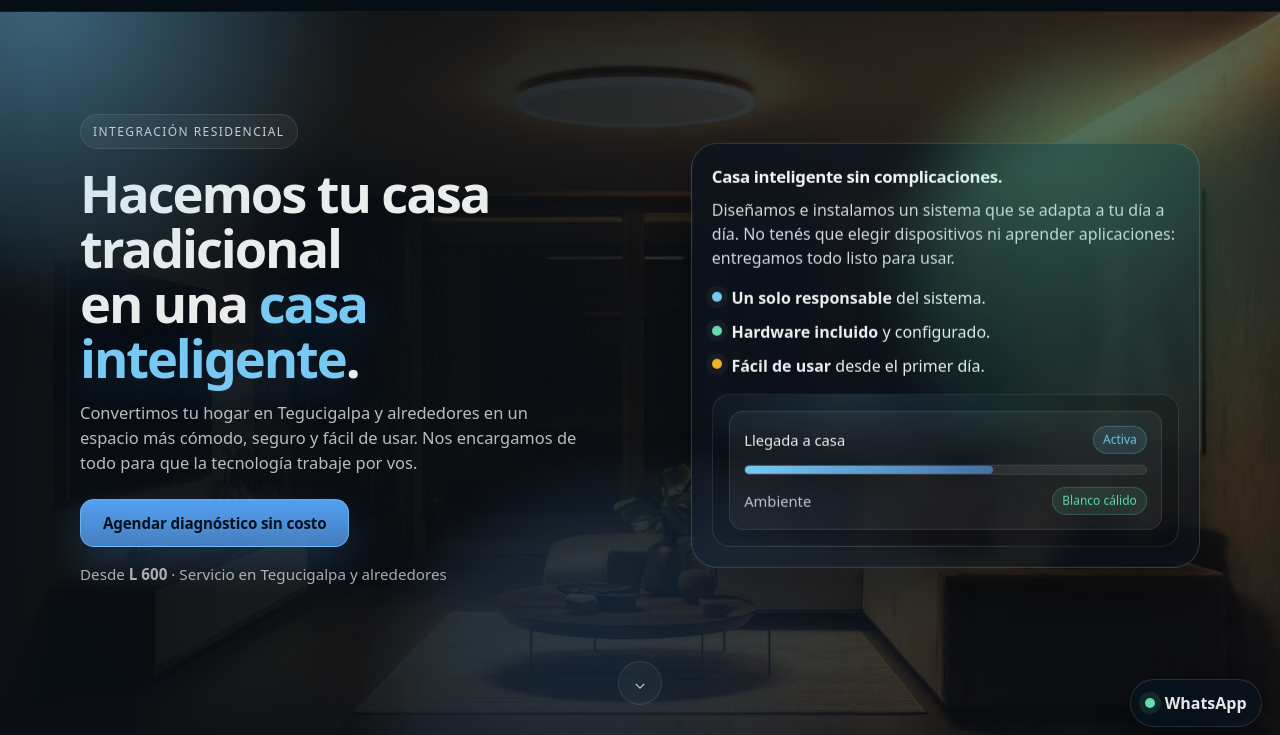
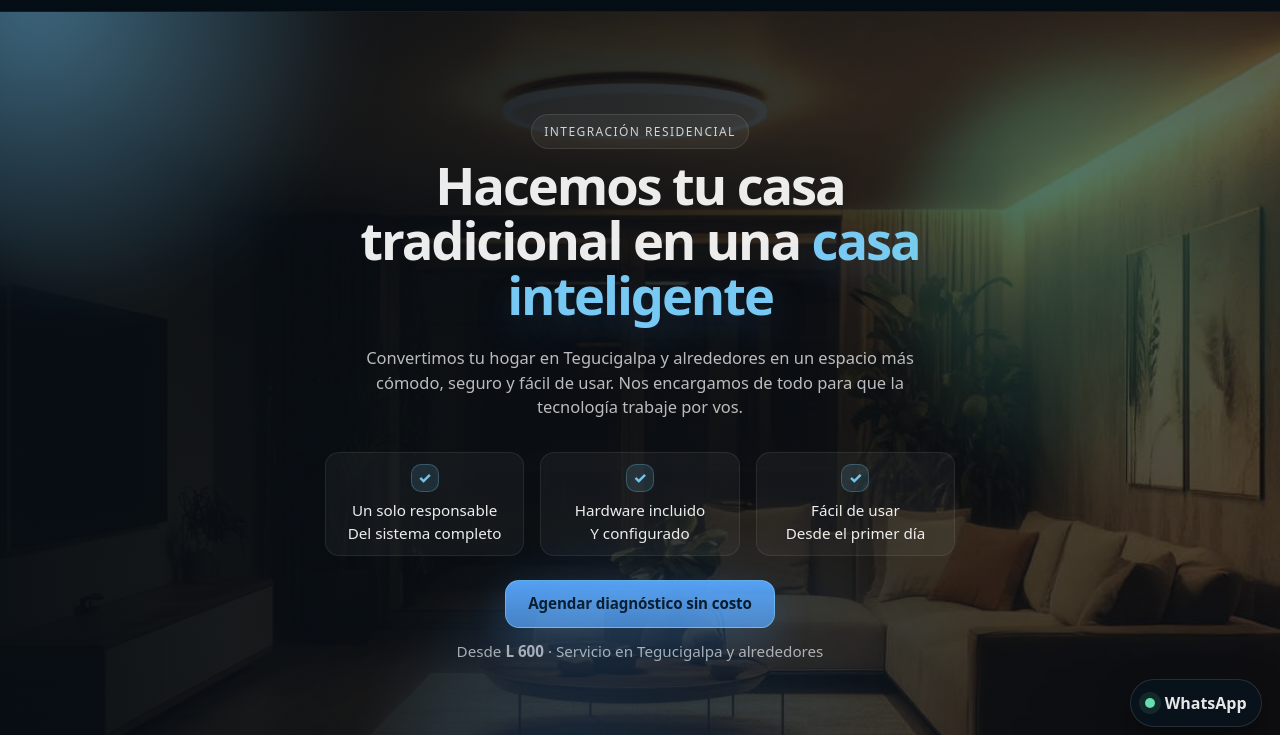
Before and after one commit to menciajoel/habitat-16, a plain HTML site: page index.html in a window 1280 px wide. Shown: the part 55-790 px from the top of the page. Drawn offline with Linux system fonts and the light colour scheme.

Commit message:
reestructuración de la carpeta raíz

```diff
--- a/styles.css
+++ b/assets/css/styles.css
@@ -371,7 +371,11 @@ textarea{ font: inherit; }
   gap: clamp(1.5rem, 4vw, 3rem);
   align-items: start;
 }
-.hero-copy{ max-width: 60ch; }
+.hero-copy{
+  max-width: 1040px;
+  margin-inline: auto;
+  text-align: center;
+}
 .badge{
   display:inline-flex;
   align-items:center;
@@ -385,10 +389,11 @@ textarea{ font: inherit; }
   border: 1px solid rgba(255,255,255,.10);
   color: rgba(255,255,255,.78);
   width: fit-content;
-  margin: 0 0 var(--space-3);
+  margin: 0 auto var(--space-1);
 }
 .hero-title{
-  margin: 0 0 var(--space-3);
+  margin: 0 auto var(--space-4);
+  max-width: 21ch;
   font-size: clamp(2.2rem, 4.1vw, 3.4rem);
   line-height: 1.05;
   letter-spacing: -0.04em;
@@ -398,20 +403,23 @@ textarea{ font: inherit; }
   text-shadow: 0 12px 40px rgba(89,168,255,.22);
 }
 .hero-lede{
-  margin: 0 0 var(--space-4);
+  margin: 0 auto var(--space-5);
   color: var(--muted);
   font-size: 1.03rem;
-  max-width: 54ch;
+  max-width: 62ch;
 }
 .hero-actions{
   display:flex;
   gap: .75rem;
   flex-wrap: wrap;
+  justify-content: center;
+  margin-top: var(--space-4);
 }
 .hero-meta{
-  margin-top: var(--space-3);
+  margin-top: var(--space-2);
   color: rgba(255,255,255,.65);
   font-size: .95rem;
+  text-align: center;
 }
 .hero-card{
   border-radius: var(--radius2);
@@ -524,6 +532,47 @@ textarea{ font: inherit; }
   transition: transform .15s ease;
 }
 .hero-down:hover{ transform: translateY(2px); }
+
+.hero-benefits{
+  display: grid;
+  grid-template-columns: 1fr;
+  gap: var(--space-3);
+  margin: 0 auto;
+  max-width: 980px;
+}
+.hero-benefit{
+  display: flex;
+  flex-direction: column;
+  align-items: center;
+  justify-content: center;
+  gap: .45rem;
+  padding: .65rem .9rem;
+  border-radius: 14px;
+  border: 1px solid rgba(255,255,255,.08);
+  background: rgba(255,255,255,.04);
+  color: rgba(255,255,255,.92);
+  text-align: center;
+  font-size: .95rem;
+}
+.hero-benefit-icon{
+  width: 28px;
+  height: 28px;
+  border-radius: 10px;
+  display: inline-grid;
+  place-items: center;
+  background: rgba(125,211,255,.12);
+  border: 1px solid rgba(125,211,255,.25);
+  color: rgba(125,211,255,.9);
+  font-weight: 800;
+  flex: 0 0 auto;
+}
+.hero-benefit-text{
+  display: block;
+}
+.hero-benefit-title,
+.hero-benefit-sub{
+  display: block;
+}
 
 /* ---------- Split section ---------- */
 .split{
@@ -953,8 +1002,8 @@ textarea.input{ resize: vertical; min-height: 110px; }
     width: auto;
     margin-top: 0;
   }
-  .hero-inner{ grid-template-columns: 1.05fr .95fr; }
-  .hero-card{ position: sticky; top: 4.8rem; transform: translateY(-3rem); }
+  .hero-inner{ grid-template-columns: 1fr; }
+  .hero-benefits{ grid-template-columns: repeat(3, minmax(0, 1fr)); }
   .split{ grid-template-columns: 1.1fr .9fr; }
   .cards{ grid-template-columns: repeat(3, minmax(0, 1fr)); }
   .steps{ grid-template-columns: repeat(4, minmax(0, 1fr)); }
--- a/index.html
+++ b/index.html
@@ -30,8 +30,8 @@
   <link rel="icon" href="assets/icons/favicon-16.png" type="image/png" sizes="16x16" />
   <link rel="apple-touch-icon" href="assets/icons/apple-touch-icon.png" sizes="180x180" />
   <link rel="manifest" href="site.webmanifest" />
-  <link rel="stylesheet" href="styles.css" />
-  <script defer src="app.js"></script>
+  <link rel="stylesheet" href="assets/css/styles.css" />
+  <script defer src="assets/js/app.js"></script>
 
   <script type="application/ld+json">
   {
@@ -95,14 +95,37 @@
           <p class="badge">Integración residencial</p>
 
           <h1 class="hero-title" id="hero-title">
-            Hacemos tu casa tradicional<br />
-            en una <span class="accent">casa inteligente</span>.
+            Hacemos tu casa tradicional en una <span class="accent">casa inteligente</span>
           </h1>
 
           <p class="hero-lede">
             Convertimos tu hogar en Tegucigalpa y alrededores en un espacio más cómodo, seguro y fácil de usar.
             Nos encargamos de todo para que la tecnología trabaje por vos.
           </p>
+
+          <div class="hero-benefits">
+            <div class="hero-benefit">
+              <span class="hero-benefit-icon" aria-hidden="true">✓</span>
+              <span class="hero-benefit-text">
+                <span class="hero-benefit-title">Un solo responsable</span>
+                <span class="hero-benefit-sub">Del sistema completo</span>
+              </span>
+            </div>
+            <div class="hero-benefit">
+              <span class="hero-benefit-icon" aria-hidden="true">✓</span>
+              <span class="hero-benefit-text">
+                <span class="hero-benefit-title">Hardware incluido</span>
+                <span class="hero-benefit-sub">Y configurado</span>
+              </span>
+            </div>
+            <div class="hero-benefit">
+              <span class="hero-benefit-icon" aria-hidden="true">✓</span>
+              <span class="hero-benefit-text">
+                <span class="hero-benefit-title">Fácil de usar</span>
+                <span class="hero-benefit-sub">Desde el primer día</span>
+              </span>
+            </div>
+          </div>
 
           <div class="hero-actions">
             <a class="btn btn-primary" href="https://wa.me/50499533576?text=Hola%2C%20quiero%20un%20diagn%C3%B3stico%20sin%20costo%20para%20hacer%20mi%20casa%20inteligente%20en%20Tegucigalpa%20y%20alrededores." target="_blank" rel="noopener noreferrer" data-whatsapp data-message="Hola, quiero un diagnóstico sin costo para hacer mi casa inteligente en Tegucigalpa y alrededores.">Agendar diagnóstico sin costo</a>
@@ -111,45 +134,6 @@
           <p class="hero-meta">
             Desde <strong>L 600</strong> · Servicio en Tegucigalpa y alrededores
           </p>
-        </div>
-
-        <div class="hero-card">
-          <div class="card-kicker">Casa inteligente sin complicaciones.</div>
-          <p class="card-text">
-            Diseñamos e instalamos un sistema que se adapta a tu día a día. No tenés que
-            elegir dispositivos ni aprender aplicaciones: entregamos todo listo para usar.
-          </p>
-
-          <ul class="card-bullets">
-            <li>
-              <span class="dot dot-blue" aria-hidden="true"></span>
-              <span><strong>Un solo responsable</strong> del sistema.</span>
-            </li>
-            <li>
-              <span class="dot dot-mint" aria-hidden="true"></span>
-              <span><strong>Hardware incluido</strong> y configurado.</span>
-            </li>
-            <li>
-              <span class="dot dot-amber" aria-hidden="true"></span>
-              <span><strong>Fácil de usar</strong> desde el primer día.</span>
-            </li>
-          </ul>
-
-          <div class="device-mock" aria-hidden="true">
-            <div class="device-panel">
-              <div class="device-row">
-                <span class="device-label">Llegada a casa</span>
-                <span class="device-pill">Activa</span>
-              </div>
-              <div class="device-bar" role="presentation">
-                <span class="device-fill"></span>
-              </div>
-              <div class="device-row device-row-muted">
-                <span class="device-label">Ambiente</span>
-                <span class="device-pill device-pill-muted">Blanco cálido</span>
-              </div>
-            </div>
-          </div>
         </div>
 
         <a class="hero-down" href="#soluciones" aria-label="Bajar a la siguiente sección">
@@ -474,7 +458,7 @@
         <p class="muted">
           Escribinos al correo y te respondemos con claridad.
         </p>
-        <a class="btn btn-ghost" href="mailto:hola@habitat16.com">Enviar correo</a>
+              <a class="btn btn-ghost" href="mailto:contacto@habitat16.com">Enviar correo</a>
       </div>
     </section>
   </main>
@@ -501,7 +485,7 @@
         <div class="footer-col">
           <div class="footer-title">Contacto</div>
           <a class="footer-link" href="#contacto">WhatsApp</a>
-          <a class="footer-link" href="mailto:hola@habitat16.com">hola@habitat16.com</a>
+          <a class="footer-link" href="mailto:contacto@habitat16.com">contacto@habitat16.com</a>
           <div class="footer-link muted">Tegucigalpa y alrededores, Honduras</div>
         </div>
       </div>
```
Also changed, not shown: assets/js/app.js (renamed from app.js).
